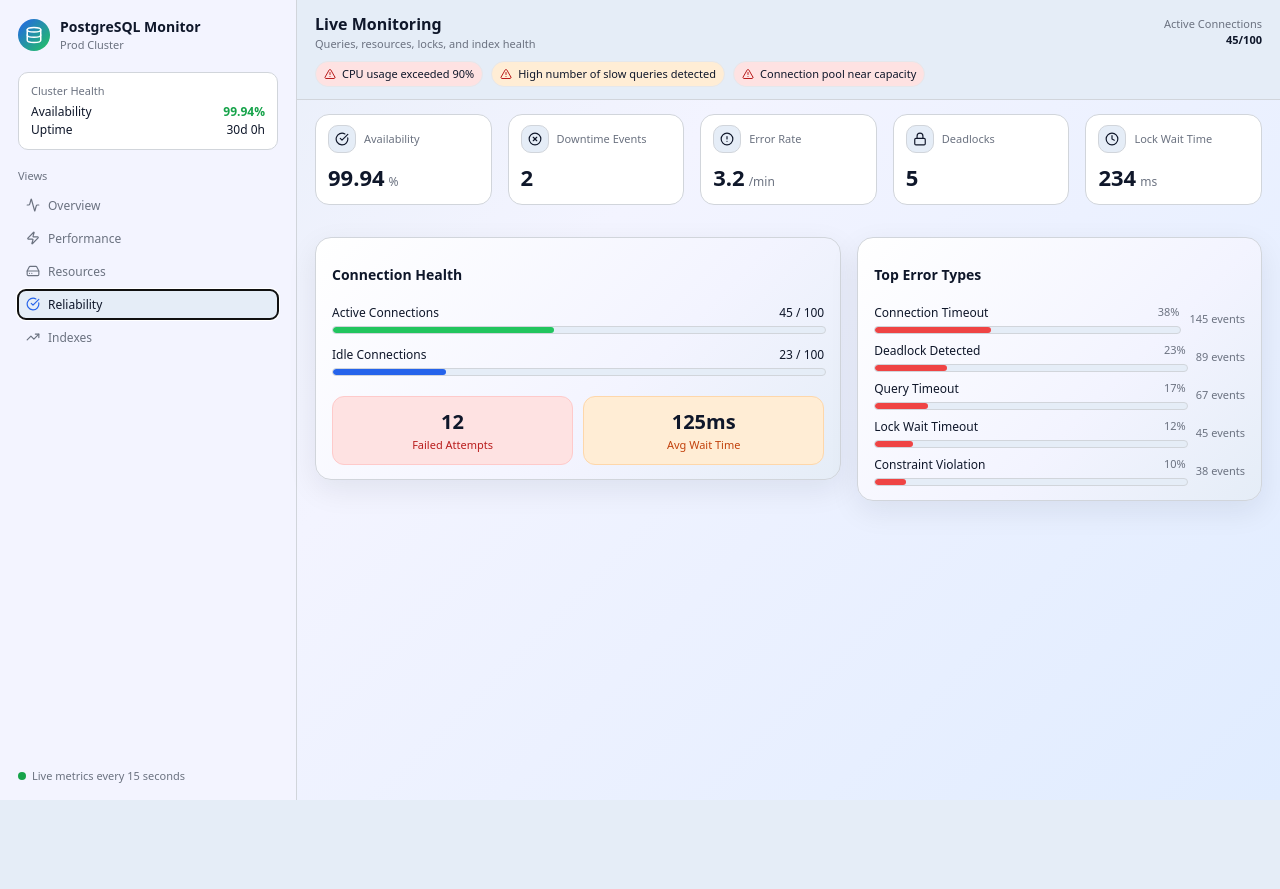
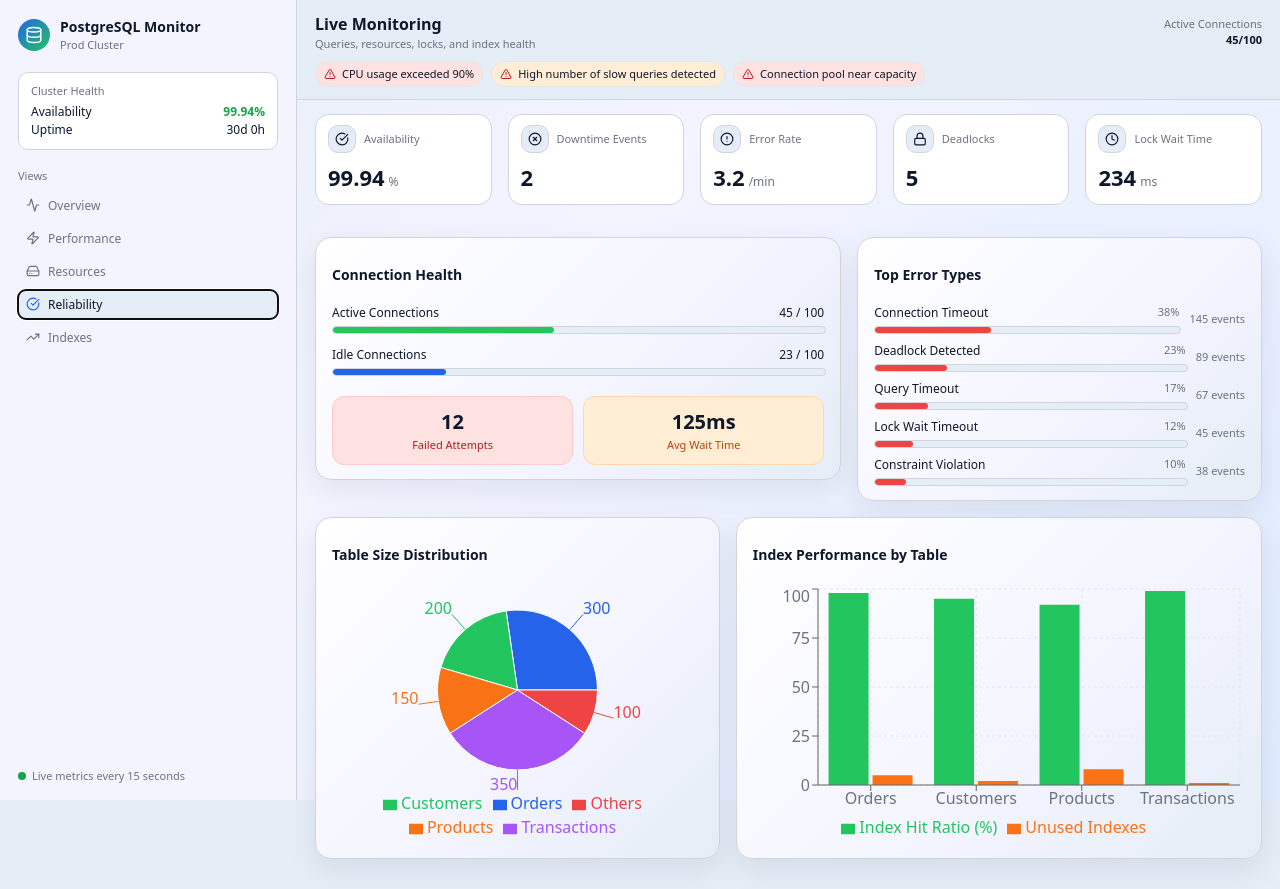
Before and after one commit to DilipViharika/pg-monitor-dashboard, a React (Vite) app: page / in a window 1280 px wide. Both pictures are taken after a click on the button "Reliability". Before the commit the page ends 800 px from the top, so only its background shows below. Built offline with nearby package versions, Linux system fonts and the light colour scheme.

Commit message:
Add table size distribution and index performance charts to PostgreSQL monitor

```diff
--- a/src/PostgreSQLMonitor.jsx
+++ b/src/PostgreSQLMonitor.jsx
@@ -918,6 +918,81 @@ const PostgreSQLMonitor = () => {
           )}
         </div>
       </div>
+
+      <div style={{ display: 'flex', gap: 16, marginBottom: 16 }}>
+        <div style={{ flex: 1 }}>
+          {sectionCard(
+            'Table Size Distribution',
+            <div style={{ height: 260 }}>
+              <ResponsiveContainer width="100%" height="100%">
+                <PieChart>
+                  <Pie
+                    data={[
+                      { name: 'Orders', value: 300 },
+                      { name: 'Customers', value: 200 },
+                      { name: 'Products', value: 150 },
+                      { name: 'Transactions', value: 350 },
+                      { name: 'Others', value: 100 }
+                    ]}
+                    cx="50%"
+                    cy="50%"
+                    outerRadius={80}
+                    dataKey="value"
+                    label
+                  >
+                    <Cell fill="#2563eb" />
+                    <Cell fill="#22c55e" />
+                    <Cell fill="#f97316" />
+                    <Cell fill="#a855f7" />
+                    <Cell fill="#ef4444" />
+                  </Pie>
+                  <Tooltip
+                    contentStyle={{
+                      backgroundColor: '#ffffff',
+                      borderRadius: 12,
+                      border: '1px solid #d1d5db',
+                      fontSize: 11
+                    }}
+                  />
+                  <Legend />
+                </PieChart>
+              </ResponsiveContainer>
+            </div>
+          )}
+        </div>
+        <div style={{ flex: 1.3 }}>
+          {sectionCard(
+            'Index Performance by Table',
+            <div style={{ height: 260 }}>
+              <ResponsiveContainer width="100%" height="100%">
+                <BarChart
+                  data={[
+                    { name: 'Orders', hitRatio: 98, unused: 5 },
+                    { name: 'Customers', hitRatio: 95, unused: 2 },
+                    { name: 'Products', hitRatio: 92, unused: 8 },
+                    { name: 'Transactions', hitRatio: 99, unused: 1 }
+                  ]}
+                >
+                  <CartesianGrid strokeDasharray="3 3" stroke="#e5e7eb" />
+                  <XAxis dataKey="name" tick={{ fill: '#6b7280' }} />
+                  <YAxis tick={{ fill: '#6b7280' }} />
+                  <Tooltip
+                    contentStyle={{
+                      backgroundColor: '#ffffff',
+                      borderRadius: 12,
+                      border: '1px solid #d1d5db',
+                      fontSize: 11
+                    }}
+                  />
+                  <Legend />
+                  <Bar dataKey="hitRatio" name="Index Hit Ratio (%)" fill="#22c55e" />
+                  <Bar dataKey="unused" name="Unused Indexes" fill="#f97316" />
+                </BarChart>
+              </ResponsiveContainer>
+            </div>
+          )}
+        </div>
+      </div>
     </>
   );
 
```
